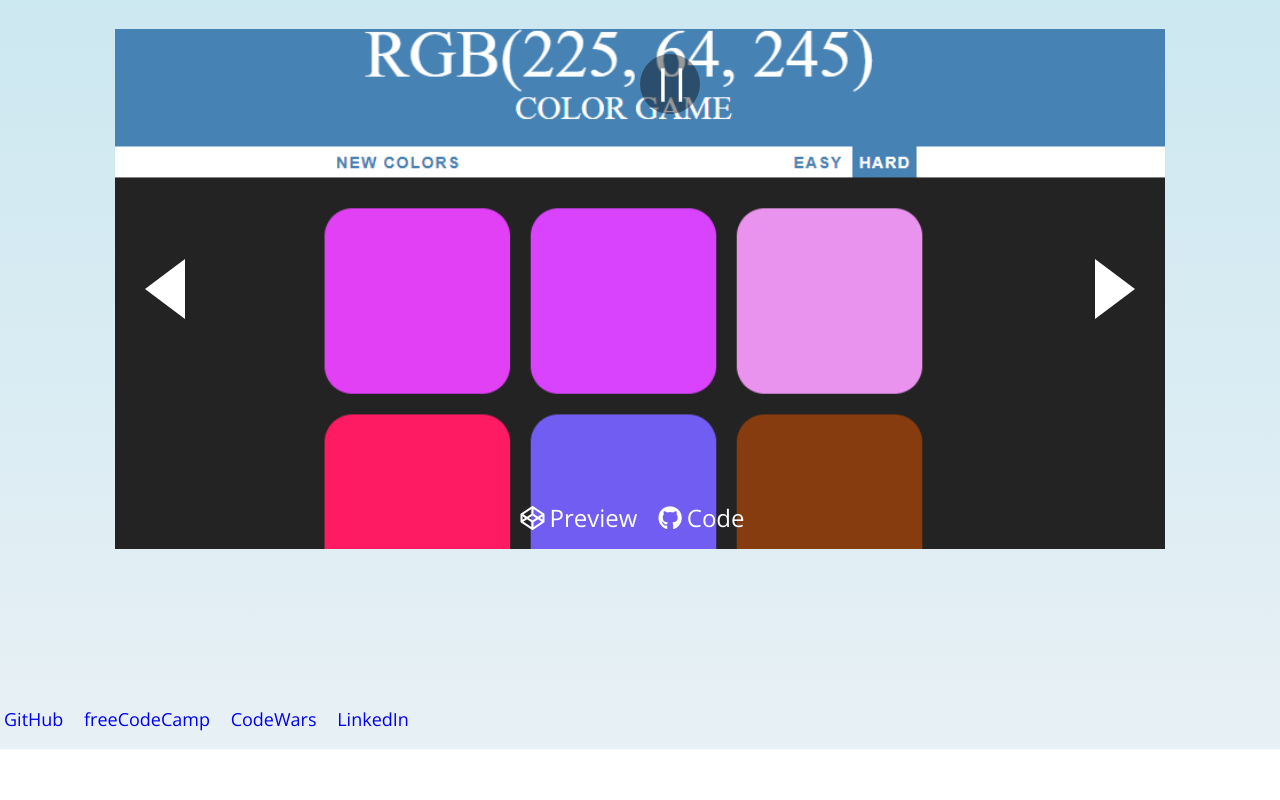
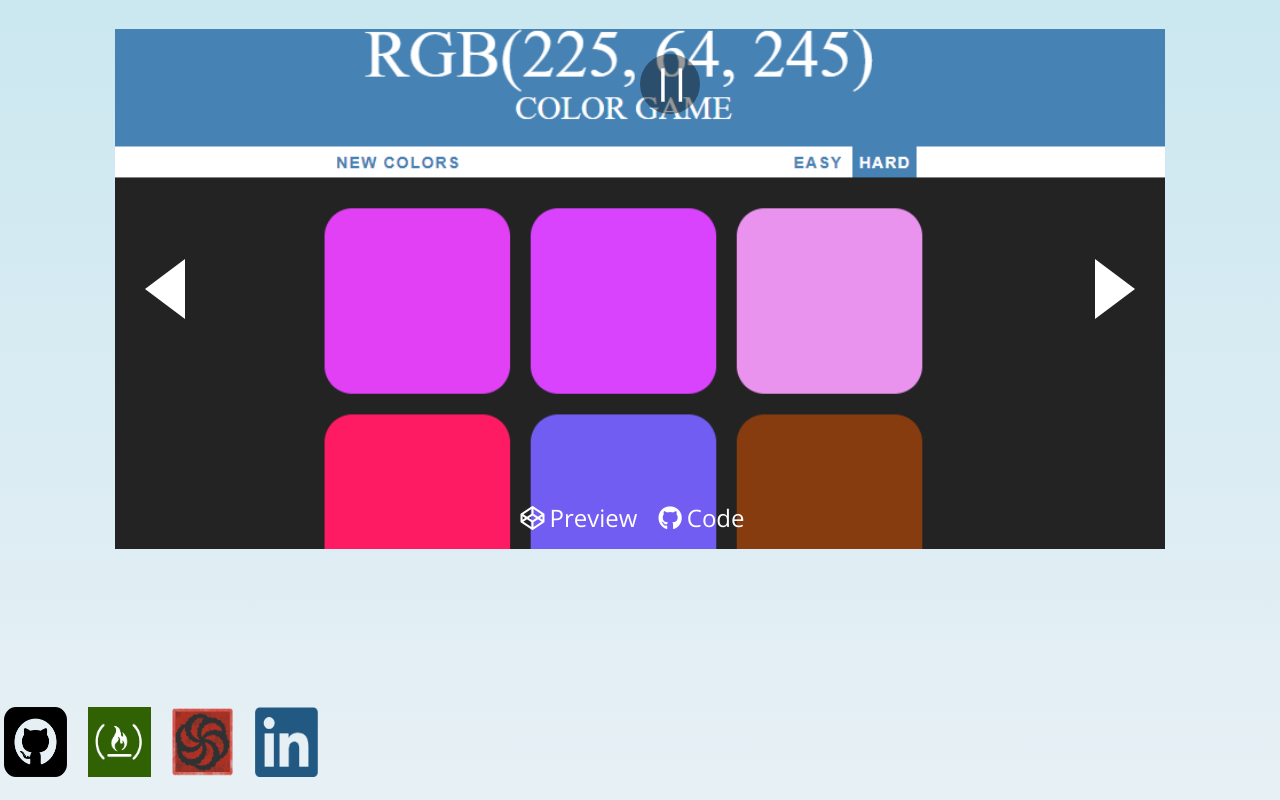
Before and after one commit to pedropenacho/Personal-Website, a plain HTML site: page index.html in a window 1280 px wide. Shown: the part 911-1711 px from the top of the page. Before the commit the page ends 1660 px from the top, so only its background shows below. Drawn offline with nearby package versions, Linux system fonts and the light colour scheme.

Commit message:
insert logo images for links on the webpage

```diff
--- a/index.html
+++ b/index.html
@@ -83,16 +83,24 @@
         <section id="personal-links">
             <ul class="links">
                 <li>
-                    <a href="https://github.com/pedropenacho" target="_blank">GitHub</a> <!--in future replace to github repo of this website-->
+                    <a href="https://github.com/pedropenacho" target="_blank"><!--in future replace to github repo of this website-->
+                        <img id="logo" src="img/GitHub_logo.png" alt="GitHub">
+                    </a>
                 </li>
                 <li>
-                    <a href="https://www.freecodecamp.org/fcc57c6c80f-8f62-4691-9396-75a4a2473013" target="_blank">freeCodeCamp</a>
+                    <a href="https://www.freecodecamp.org/fcc57c6c80f-8f62-4691-9396-75a4a2473013" target="_blank">
+                        <img id="logo" src="img/freeCodeCamp_logo.jpg" alt="freeCodeCamp">
+                    </a>
                 </li>
                 <li>
-                    <a href="https://www.codewars.com/users/pedropenacho" target="_blank">CodeWars</a>
+                    <a href="https://www.codewars.com/users/pedropenacho" target="_blank">
+                        <img id="logo" src="img/codewars_logo.png" alt="codewars">
+                    </a>
                 </li>
                 <li>
-                    <a href="https://www.linkedin.com/in/pedro-penacho-74331188/" target="_blank">LinkedIn</a>
+                    <a href="https://www.linkedin.com/in/pedro-penacho-74331188/" target="_blank">
+                        <img id="logo" src="img/LinkedIn_logo.png" alt="linkedin">
+                    </a>
                 </li>
             </ul>
         </section>
--- a/style.css
+++ b/style.css
@@ -159,3 +159,8 @@ html, body {
     padding-bottom: 5px;
     padding-left: 2px;
 }
+
+#logo{
+    width: 63px;
+    height: 70px;
+}
```
Also changed, not shown: img/LinkedIn_logo.png (renamed from img/LinkedIn-logo.png).
